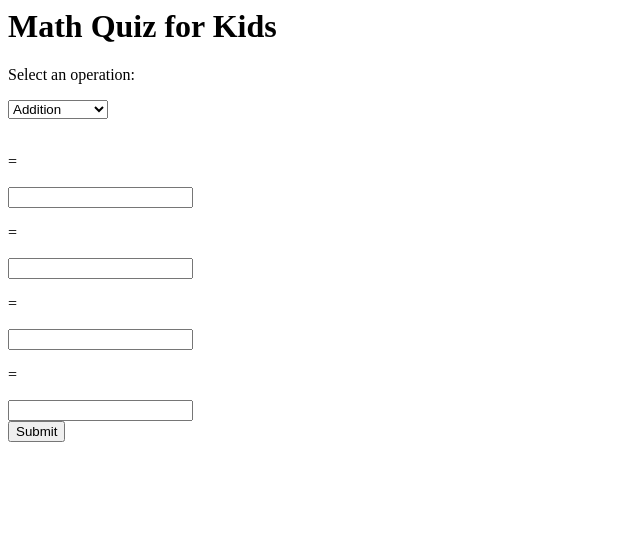
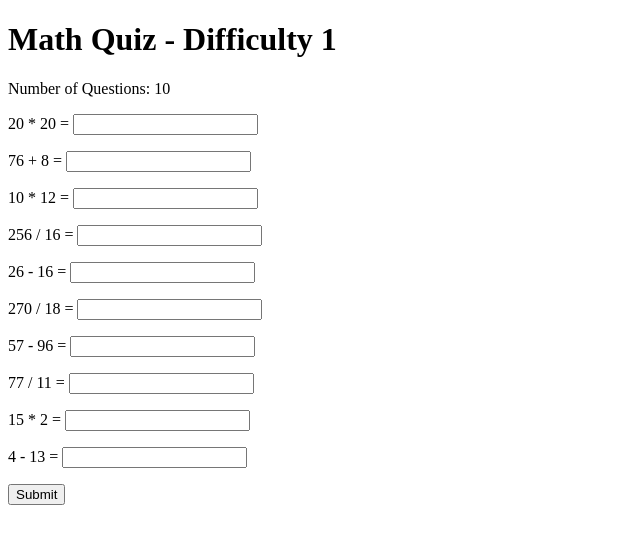
Before and after one commit to heniwalha16/EEIP, a Django app: page /quiz/ in a window 1280 px wide. Shown: the top 544 px of the page, without its empty margins (0-640 px from the left). Run offline with Django 4.2, Linux system fonts and the light colour scheme; data comes from the database, SQL or seed files in the repository.

Commit message:
quizz (tested with html)

```diff
--- a/education/models.py
+++ b/education/models.py
@@ -3,16 +3,31 @@
 # Create your models here.
 
 
-class Question(models.Model):
-    operation = models.CharField(max_length=1, choices=[
+# class Question(models.Model):
+#     operation = models.CharField(max_length=1, choices=[
+#         ('+', 'Addition'),
+#         ('-', 'Subtraction'),
+#         ('*', 'Multiplication'),
+#         ('/', 'Division'),
+#     ])
+#     operand1 = models.IntegerField()
+#     operand2 = models.IntegerField()
+#     answer = models.IntegerField()
+
+#     def __str__(self):
+#         return f"{self.operand1} {self.operation} {self.operand2} = {self.answer}"
+
+from django.db import models
+
+class QuizQuestion(models.Model):
+    OPERATIONS = (
         ('+', 'Addition'),
         ('-', 'Subtraction'),
         ('*', 'Multiplication'),
         ('/', 'Division'),
-    ])
-    operand1 = models.IntegerField()
-    operand2 = models.IntegerField()
+    )
+    operation = models.CharField(max_length=1, choices=OPERATIONS)
+    num1 = models.IntegerField()
+    num2 = models.IntegerField()
     answer = models.IntegerField()
-
-    def __str__(self):
-        return f"{self.operand1} {self.operation} {self.operand2} = {self.answer}"
+    difficulty = models.IntegerField(default=1)
--- a/education/templates/quiz.html
+++ b/education/templates/quiz.html
@@ -1,22 +1,19 @@
-<h1>Math Quiz for Kids</h1>
-<form method="post">
-  {% csrf_token %}
-  <p>Select an operation:</p>
-  <select name="operation">
-    <option value="+">Addition</option>
-    <option value="-">Subtraction</option>
-    <option value="*">Multiplication</option>
-    <option value="/">Division</option>
-  </select>
-  <br>
-  <br>
-  {% for i in "1234" %}
-    {% with operand=random %}
-      <p>{{ operand }} {{ request.POST.operation }} {{ operand }} = </p>
-      <input type="number" name="answer">
-      <br>
-    {% endwith %}
-  {% endfor %}
-  <input type="submit" value="Submit">
-</form>
-<p>{{ message }}</p>
+<!DOCTYPE html>
+<html>
+<head>
+	<title>Math Quiz</title>
+</head>
+<body>
+	<h1>Math Quiz - Difficulty {{ difficulty }}</h1>
+	<p>Number of Questions: {{ num_questions }}</p>
+	<form method="post"  action="/quiz/results/">
+		{% csrf_token %}
+    <input type="hidden" name="difficulty" value="{{ difficulty }}">
+		<input type="hidden" name="num_questions" value="{{ num_questions }}">
+		{% for question in quiz_questions %}
+			<p>{{ question.num1 }} {{ question.operation }} {{ question.num2 }} = <input type="number" name="answer{{ question.id }}" required></p>
+		{% endfor %}
+		<button type="submit">Submit</button>
+	</form>
+</body>
+</html>
--- a/education/urls.py
+++ b/education/urls.py
@@ -6,5 +6,6 @@
     path('transcribe-speech/', views.transcribe_speech, name='transcribe-speech'),
     path('extract_text/', views.extract_text_from_image, name='extract_text'),
     path('text_to_speech/', views.text_to_speech, name='text_to_speech'),
-    path('quiz/', views.quiz, name='quiz')
-    ]
+    path('quiz/', views.quiz_view, name='quiz_view'),
+    path('quiz/results/', views.quiz_results, name='quiz_results')
+]
--- a/education/views.py
+++ b/education/views.py
@@ -121,18 +121,72 @@
 
 
 
-from django.utils import timezone
-from .models import Question
+# from django.utils import timezone
+# from .models import Question
+# import random
+
+# def quiz(request):
+#     if request.method == "POST":
+#         selected_question = Question.objects.filter(operation=request.POST['operation'])
+#         selected_question = random.choice(selected_question)
+#         if int(request.POST['answer']) == selected_question.answer:
+#             message = "Correct! Good job."
+#         else:
+#             message = f"Incorrect. The correct answer is {selected_question.answer}."
+#     else:
+#         message = ""
+#     return render(request, 'quiz.html', {'message': message})
+
 import random
+from .models import QuizQuestion
 
-def quiz(request):
-    if request.method == "POST":
-        selected_question = Question.objects.filter(operation=request.POST['operation'])
-        selected_question = random.choice(selected_question)
-        if int(request.POST['answer']) == selected_question.answer:
-            message = "Correct! Good job."
+def quiz_view(request):
+    difficulty = request.GET.get('difficulty', 1)
+    num_questions = request.GET.get('num_questions', 10)
+    questions = []
+    for i in range(num_questions):
+        operation = random.choice(['+', '-', '*', '/'])
+        if operation == '+':
+            num1 = random.randint(1, int(difficulty) * 100)
+            num2 = random.randint(1, int(difficulty) * 100)
+            answer = num1 + num2
+        elif operation == '-':
+            num1 = random.randint(1, int(difficulty) * 100)
+            num2 = random.randint(1, int(difficulty) * 100)
+            answer = num1 - num2
+        elif operation == '*':
+            num1 = random.randint(1, int(difficulty) * 20)
+            num2 = random.randint(1, int(difficulty) * 20)
+            answer = num1 * num2
         else:
-            message = f"Incorrect. The correct answer is {selected_question.answer}."
+            num2 = random.randint(1, int(difficulty) * 20)
+            answer = random.randint(1, int(difficulty) * 20)
+            num1 = num2 * answer
+        questions.append(QuizQuestion(operation=operation, num1=num1, num2=num2, answer=answer, difficulty=difficulty))
+    QuizQuestion.objects.bulk_create(questions)
+    quiz_questions = QuizQuestion.objects.filter(difficulty=difficulty).order_by('?')[:num_questions]
+    context = {
+        'quiz_questions': quiz_questions,
+        'difficulty': difficulty,
+        'num_questions': num_questions
+    }
+    print(num_questions)
+    print('aaa')
+    return render(request, 'quiz.html', context)
+
+def quiz_results(request):
+    if request.method == 'POST':
+        print('aaaa')
+        score = 0
+        for key, value in request.POST.items():
+            if key.startswith('answer'):
+                question_id = int(key.replace('answer', ''))
+                question = QuizQuestion.objects.get(id=question_id)
+                if int(value) == question.answer:
+                    score += 1
+                    context = {'score': score,
+                            'num_questions': request.POST.get('num_questions'),
+                            'difficulty': request.POST.get('difficulty'), }
+        return render(request, 'quiz_results.html', context)
     else:
-        message = ""
-    return render(request, 'quiz.html', {'message': message})
+        return redirect('quiz_view')
```
Also changed, not shown: education/templates/quiz_results.html (added, +12 -0 lines), db.sqlite3, education/migrations/0002_quizquestion_delete_question.py (added).
